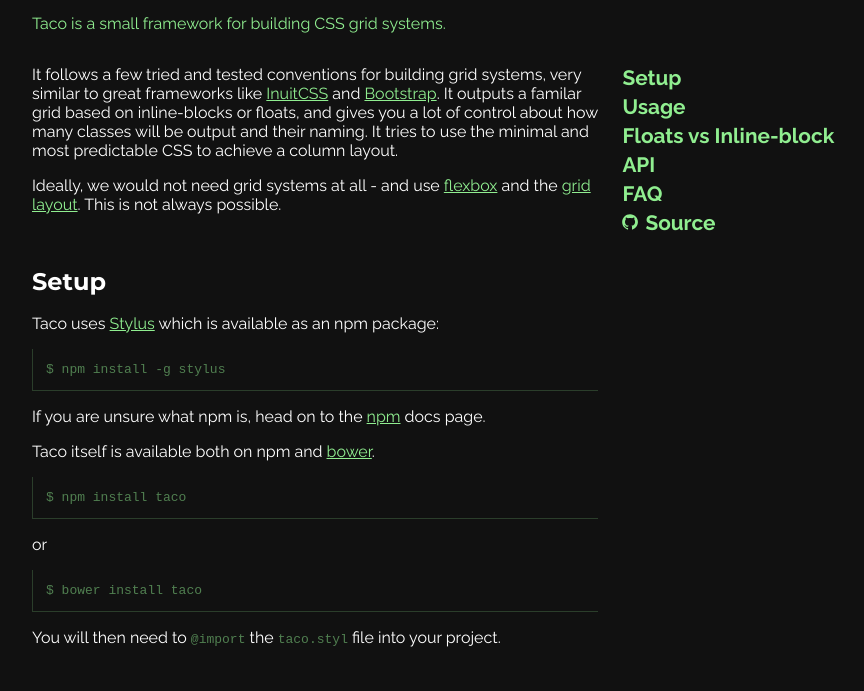
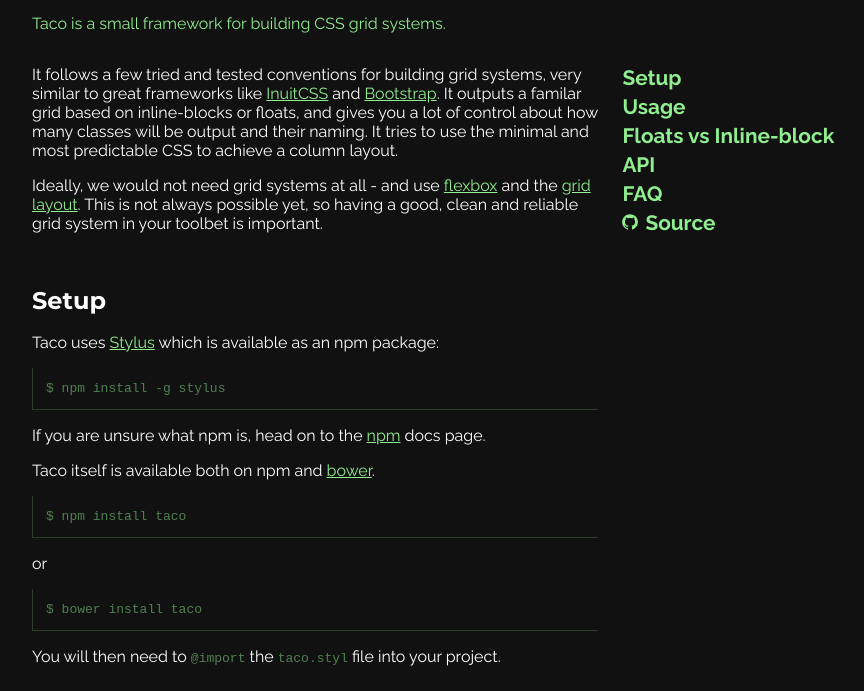
Before and after one commit to dpiatek/taco, a website: page index.html in a window 1280 px wide. Shown: the part 109-800 px from the top of the page, without its empty margins (128-992 px from the left). Drawn offline with Linux system fonts and the light colour scheme.

Commit message:
Update intro paragraph

```diff
--- a/index.html
+++ b/index.html
@@ -27,7 +27,7 @@
 
         <p>It follows a few tried and tested conventions for building grid systems, very similar to great frameworks like <a href="https://github.com/inuitcss">InuitCSS</a> and <a href="http://getbootstrap.com/">Bootstrap</a>. It outputs a familar grid based on inline-blocks or floats, and gives you a lot of control about how many classes will be output and their naming. It tries to use the minimal and most predictable CSS to achieve a column layout.</p>
 
-        <p>Ideally, we would not need grid systems at all - and use <a href="http://caniuse.com/#feat=flexbox">flexbox</a> and the <a href="http://caniuse.com/#feat=css-grid">grid layout</a>. This is not always possible.</p>
+        <p>Ideally, we would not need grid systems at all - and use <a href="http://caniuse.com/#feat=flexbox">flexbox</a> and the <a href="http://caniuse.com/#feat=css-grid">grid layout</a>. This is not always possible yet, so having a good, clean and reliable grid system in your toolbet is important.</p>
 
         <section id="setup">
           <a href="#setup" class="link-heading"><h2>Setup</h2></a>
```
